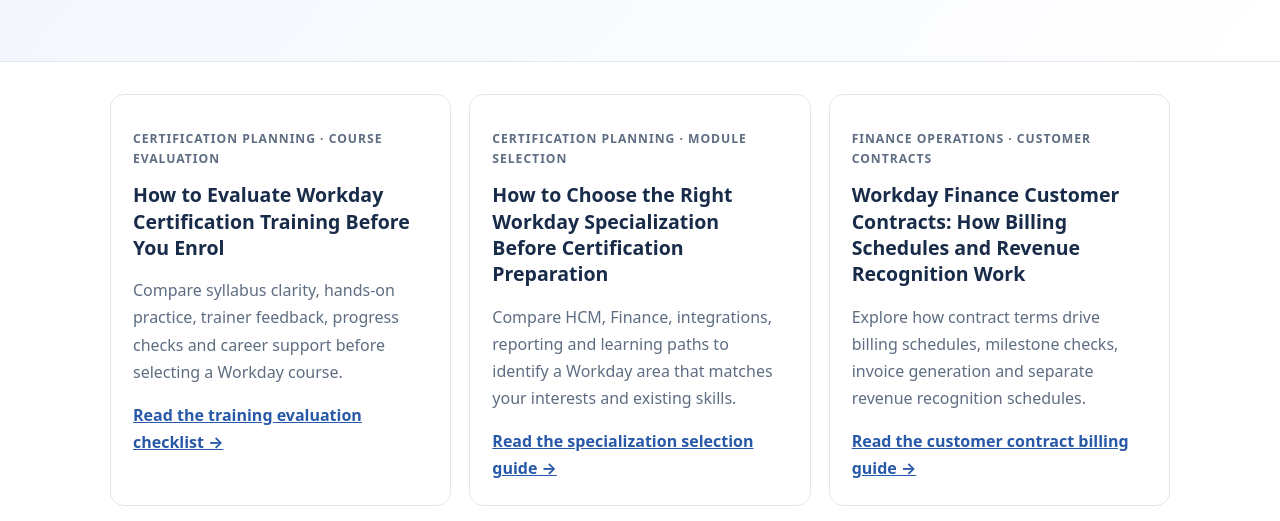
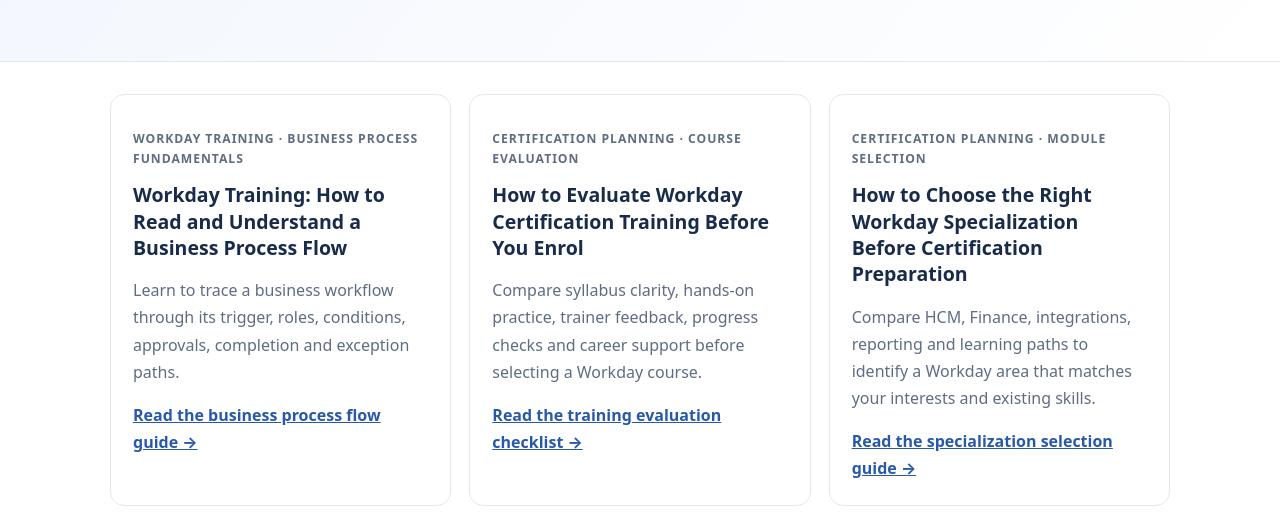
Before and after one commit to techskills-guide/workday-learning-resources, a plain HTML site: page blog/index.html in a window 1280 px wide. Shown: the part 259-780 px from the top of the page. Drawn offline with Linux system fonts and the light colour scheme.

Commit message:
List Workday business process flow guide

```diff
--- a/blog/index.html
+++ b/blog/index.html
@@ -15,6 +15,8 @@
 <header class="header"><div class="wrap nav"><a class="brand" href="index.html">Workday Learning Hub</a><nav class="navlinks" aria-label="Main navigation"><a href="../index.html">Home</a><a href="index.html">All Blogs</a><a href="../course-workday-certification-training.html">Workday courses</a><a href="../about.html">About</a></nav></div></header>
 <section class="hero"><div class="wrap"><p class="tag">Workday learning guides</p><h1>All Workday Blogs</h1><p class="muted">Explore beginner-friendly guides to Workday modules, business processes and learning paths.</p></div></section>
 <main class="wrap"><section class="grid" aria-label="Workday blog articles">
+<article class="card"><p class="tag">Workday Training · Business Process Fundamentals</p><h2>Workday Training: How to Read and Understand a Business Process Flow</h2><p>Learn to trace a business workflow through its trigger, roles, conditions, approvals, completion and exception paths.</p><a href="workday-training-business-process-map-reading-guide.html">Read the business process flow guide →</a></article>
+
 <article class="card"><p class="tag">Certification Planning · Course Evaluation</p><h2>How to Evaluate Workday Certification Training Before You Enrol</h2><p>Compare syllabus clarity, hands-on practice, trainer feedback, progress checks and career support before selecting a Workday course.</p><a href="workday-certification-training-course-evaluation-checklist.html">Read the training evaluation checklist →</a></article>
 
 <article class="card"><p class="tag">Certification Planning · Module Selection</p><h2>How to Choose the Right Workday Specialization Before Certification Preparation</h2><p>Compare HCM, Finance, integrations, reporting and learning paths to identify a Workday area that matches your interests and existing skills.</p><a href="workday-certification-specialization-role-selection-guide.html">Read the specialization selection guide →</a></article>
```
